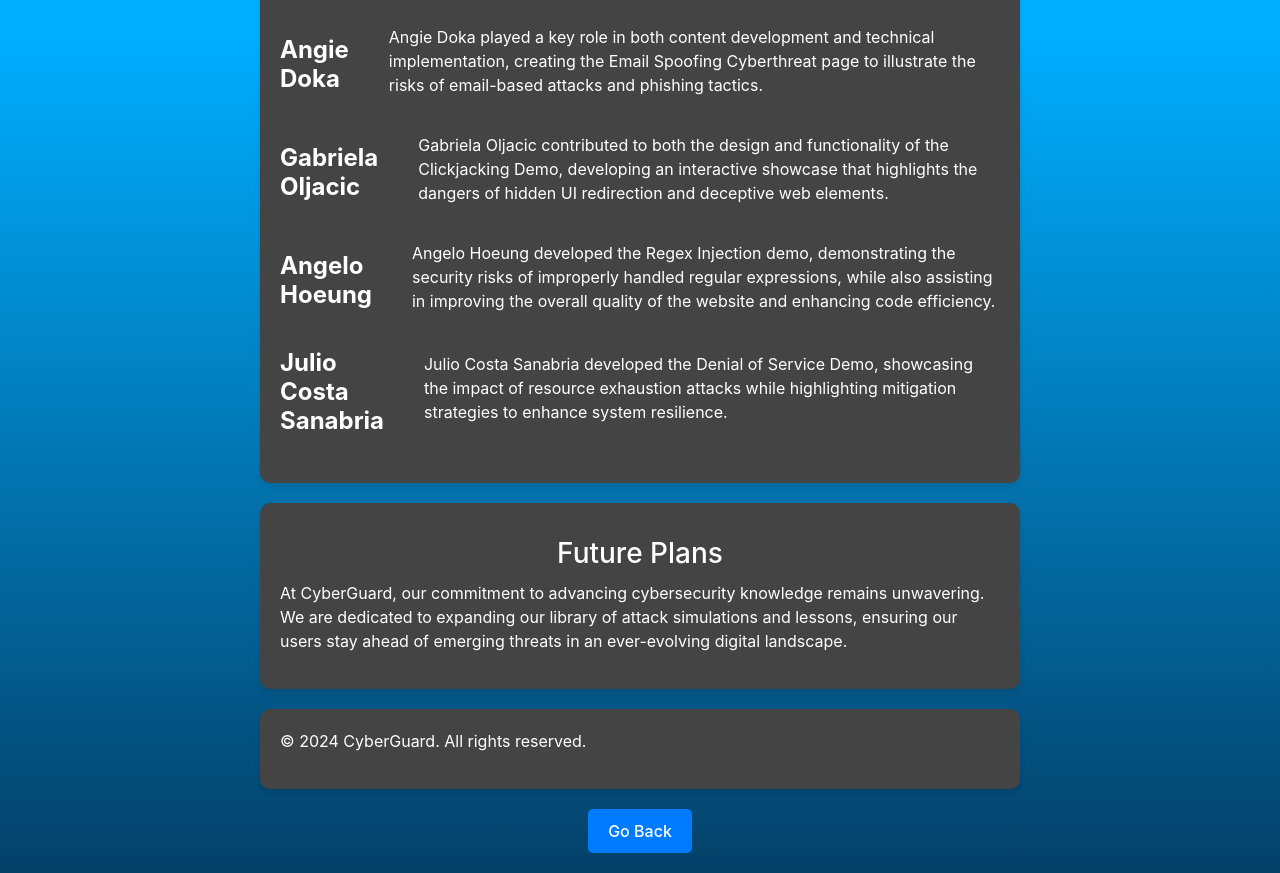
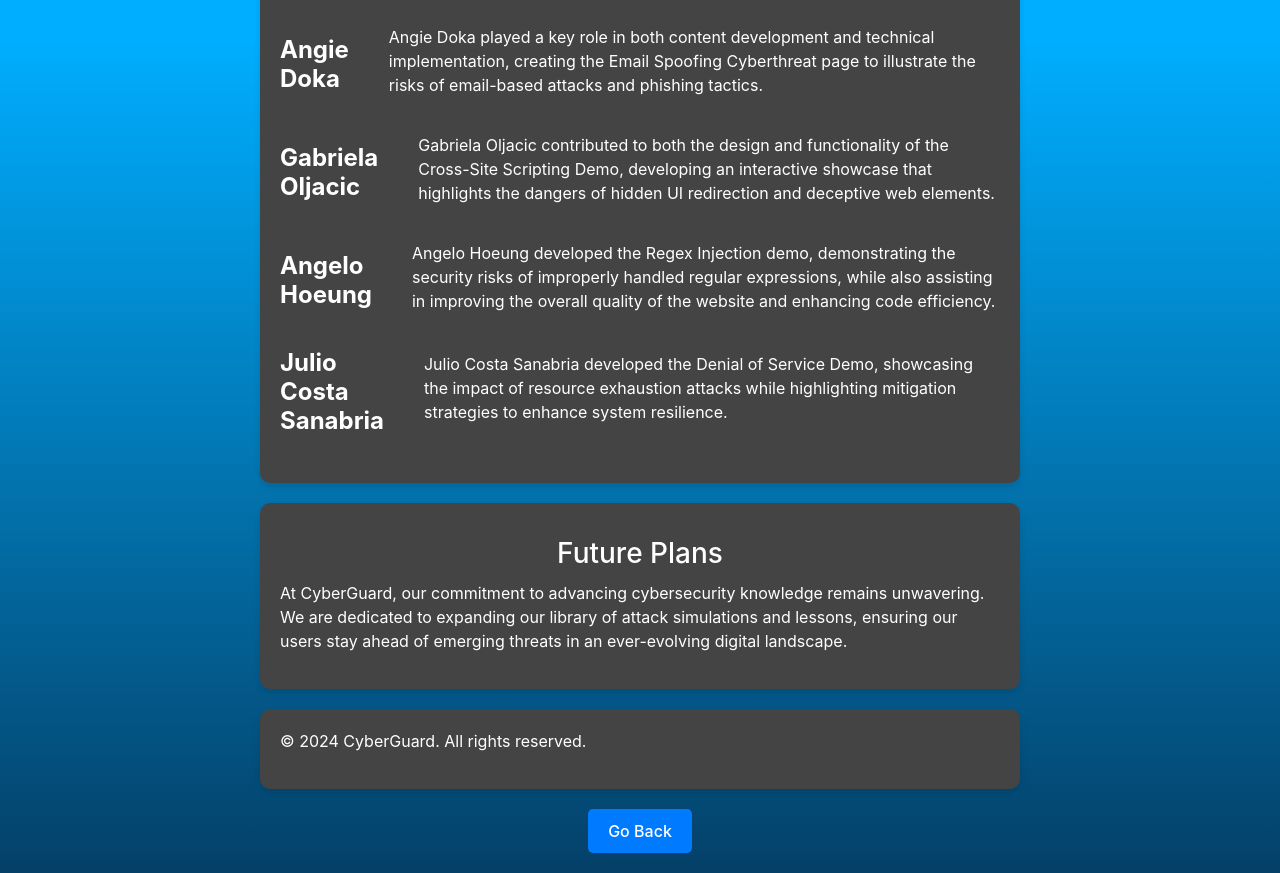
Before and after one commit to angelohoeung/Cybersecurity-Training-Platform, a React (Vite) app: page /About in a window 1280 px wide. Shown: the part 800-1673 px from the top of the page. Built offline with nearby package versions, Linux system fonts and the light colour scheme.

Commit message:
Update About.jsx

```diff
--- a/src/pages/About.jsx
+++ b/src/pages/About.jsx
@@ -50,7 +50,7 @@
             <div className="contributor">
               <h4 className="contributor-name">Gabriela Oljacic</h4>
               <p className="contributor-description">
-              Gabriela Oljacic contributed to both the design and functionality of the Clickjacking Demo, developing an interactive showcase that highlights the dangers of hidden UI redirection and deceptive web elements.
+              Gabriela Oljacic contributed to both the design and functionality of the Cross-Site Scripting Demo, developing an interactive showcase that highlights the dangers of hidden UI redirection and deceptive web elements.
               </p>
             </div>
             <div className="contributor">
```
